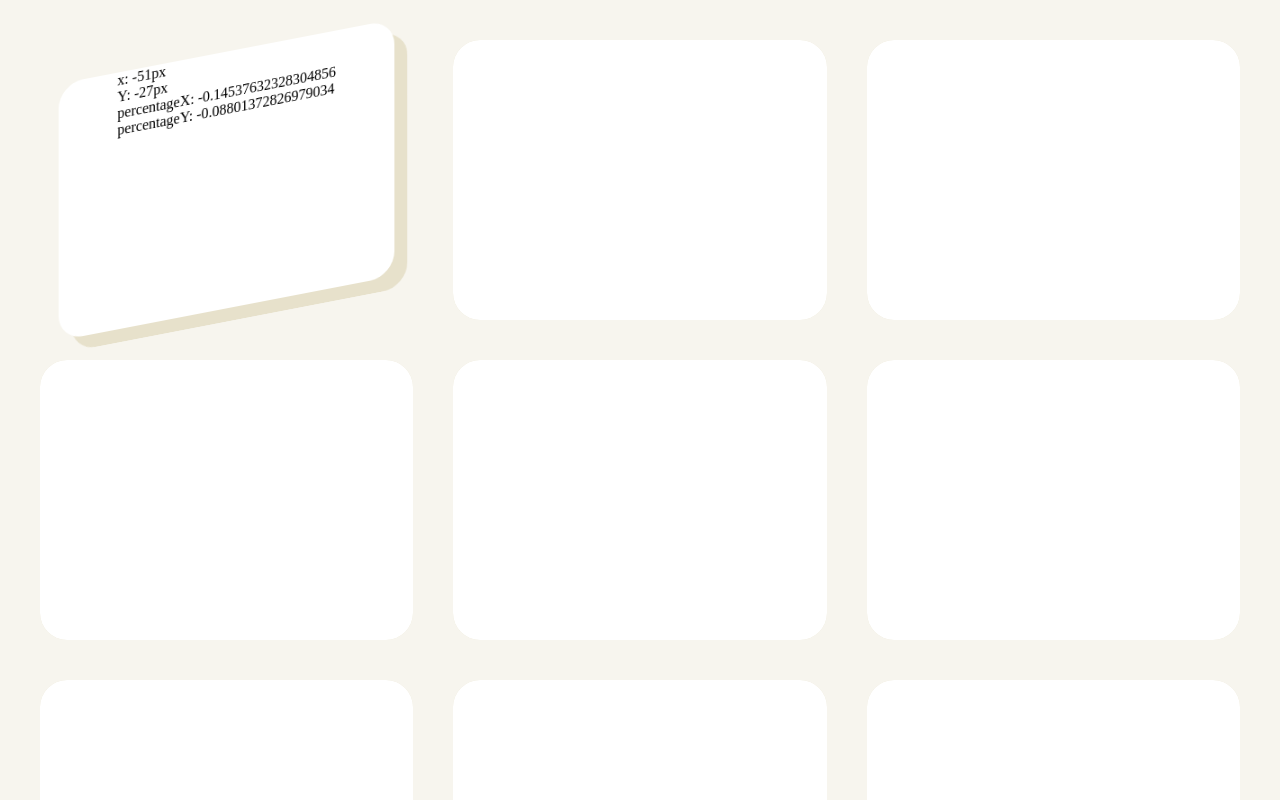
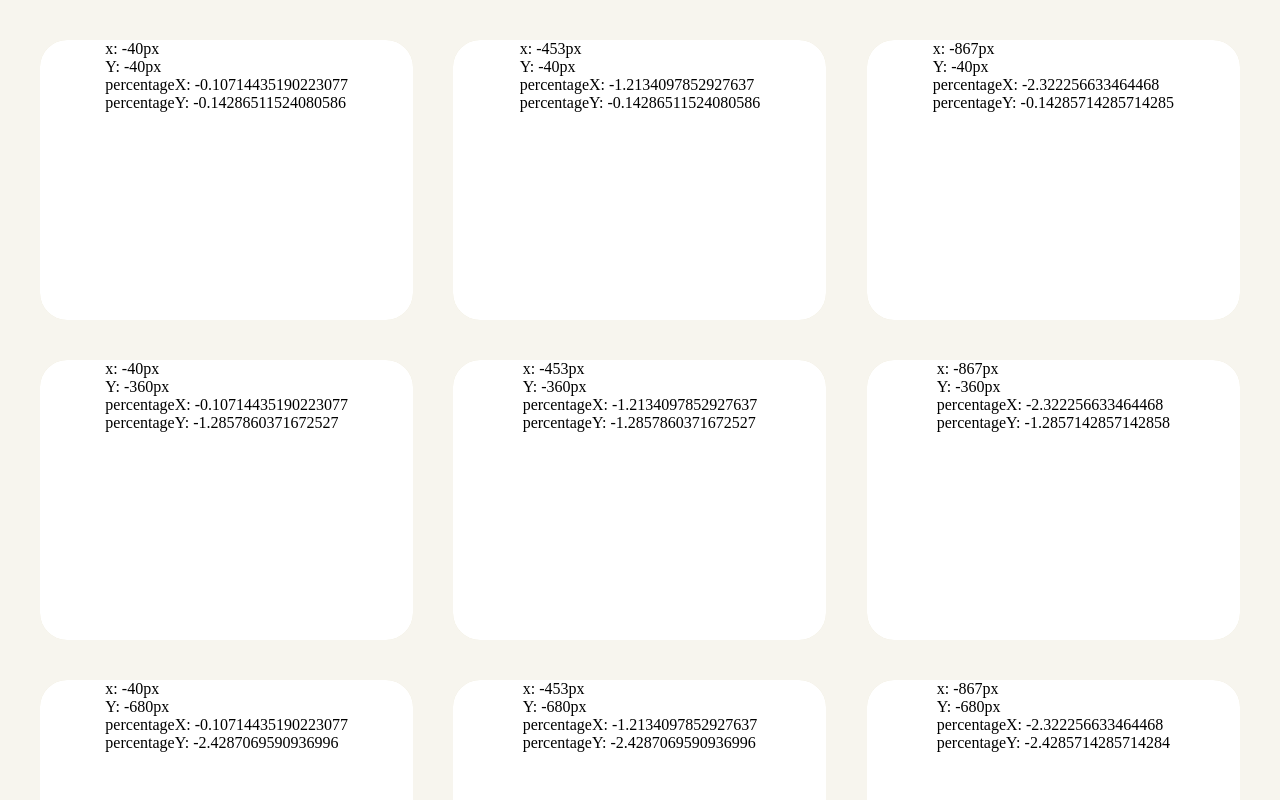
Before and after one commit to wallstead/allstead.dev, a Next.js app: page / in a window 1280 px wide. Shown: the top 800 px of the page. Built offline with nearby package versions, Linux system fonts and the light colour scheme.

Commit message:
Fix bugs after splitting grid item out into a component

```diff
--- /dev/null
+++ b/components/GridItem.jsx
@@ -0,0 +1,81 @@
+import styled from "styled-components";
+import { useSpring, animated } from "react-spring";
+import React, { useState } from "react";
+import useMeasure from "react-use-measure";
+import { clamp } from "../helpers/math";
+
+const GridItemContainer = styled(animated.div)`
+  background-color: white;
+  border-radius: 27px;
+  aspect-ratio: 4 / 3;
+  display: flex;
+  justify-content: center;
+  grid-column: ${(props) => (props.columnStart ? props.columnStart : "auto")} /
+    ${(props) => (props.columnEnd ? props.columnEnd : "auto")};
+  grid-row: ${(props) => (props.rowStart ? props.rowStart : "auto")} /
+    ${(props) => (props.rowEnd ? props.rowEnd : "auto")};
+  transform-style: preserve-3d;
+  position: relative;
+
+  &::before {
+    content: '';
+    background: #e7e1cb;
+    position: absolute;
+    height: 100%;
+    width: 100%;
+    transform: translateZ(-30px);
+    border-radius: 27px;
+  }
+`;
+
+export default function GridItem() {
+  const [xy, setXY] = useState([0, 0]);
+  const [isHovering, setIsHovering] = useState(false);
+
+  const [ref, bounds] = useMeasure({scroll: true});
+
+  let xPercentage = Math.round(xy[0] - bounds.left) / bounds.width;
+  let yPercentage = Math.round(xy[1] - bounds.top) / bounds.height;
+
+  let xPercentageClamped = clamp(xPercentage, 0, 1);
+  let yPercentageClamped = clamp(yPercentage, 0, 1);
+
+  if (!isHovering) {
+    xPercentageClamped = 0.5;
+    yPercentageClamped = 0.5;
+  }
+
+  const { x } = useSpring({
+    from: { x: 0 },
+    x: xPercentageClamped,
+  });
+
+  const { y } = useSpring({
+    from: { y: 0 },
+    y: yPercentageClamped,
+  });
+
+  const xInterpolated = x.to([0, 0.5, 1], [-20, 0, 20]);
+  const yInterpolated = y.to([0, 0.5, 1], [20, 0, -20]);
+
+  return (
+    <GridItemContainer
+      style={{
+        rotateX: yInterpolated,
+        rotateY: xInterpolated,
+      }}
+      ref={ref}
+      onMouseEnter={() => setIsHovering(true)}
+      onMouseMove={({ clientX, clientY }) => setXY([clientX, clientY])}
+      onMouseLeave={() => setIsHovering(false)}
+    >
+      x: {Math.round(xy[0] - bounds.left)}px
+      <br></br>
+      Y: {Math.round(xy[1] - bounds.top)}px
+      <br></br>
+      percentageX: {Math.round(xy[0] - bounds.left) / bounds.width}
+      <br></br>
+      percentageY: {Math.round(xy[1] - bounds.top) / bounds.height}
+    </GridItemContainer>
+  );
+}
--- /dev/null
+++ b/helpers/math.js
@@ -0,0 +1 @@
+export const clamp = (num, min, max) => Math.min(Math.max(num, min), max);
--- a/pages/index.js
+++ b/pages/index.js
@@ -1,8 +1,7 @@
 import Head from "next/head";
-import React, { useState, useEffect } from "react";
+
 import styled from "styled-components";
-import { useSpring, animated } from "react-spring";
-import useMeasure from "react-use-measure";
+import GridItem from "../components/GridItem";
 import breakpoints from "../helpers/breakpoints";
 
 const Grid = styled.main`
@@ -22,53 +21,10 @@ const Grid = styled.main`
   }
 `;
 
-const GridItem = styled(animated.div)`
-  background-color: white;
-  border-radius: 27px;
-  aspect-ratio: 4 / 3;
-  display: flex;
-  justify-content: center;
-  grid-column: ${(props) => (props.columnStart ? props.columnStart : "auto")} /
-    ${(props) => (props.columnEnd ? props.columnEnd : "auto")};
-  grid-row: ${(props) => (props.rowStart ? props.rowStart : "auto")} /
-    ${(props) => (props.rowEnd ? props.rowEnd : "auto")};
-  transform-style: preserve-3d;
-  position: relative;
 
-  &::before {
-    content: '';
-    background: #e7e1cb;
-    position: absolute;
-    height: 100%;
-
-    width: 100%;
-    transform: translateZ(-30px);
-    border-radius: 27px;
-  }
-`;
 
 export default function Home() {
-  const [xy, setXY] = useState([0, 0]);
 
-  const [ref, bounds] = useMeasure();
-
-  const xPercentage = Math.round(xy[0] - bounds.left) / bounds.width
-  const yPercentage = Math.round(xy[1] - bounds.top) / bounds.height
-  console.log(xPercentage)
-
-  const { x } = useSpring({
-    from: { x: 0 },
-    x: xPercentage,
-  });
-
-  const { y } = useSpring({
-    from: { y: 0 },
-    y: yPercentage,
-
-  });
-
-  const xInterpolated = x.to([0, 0.5, 1], [-20, 0, 20]);
-  const yInterpolated = y.to([0, 0.5, 1], [20, 0, -20]);
 
   return (
     <>
@@ -79,23 +35,7 @@ export default function Home() {
       </Head>
 
       <Grid>
-        <GridItem
-          style={{
-            rotateX: yInterpolated,
-            rotateY: xInterpolated
-          }}
-          ref={ref}
-          onMouseMove={({ clientX, clientY }) => setXY([clientX, clientY])}
-          onMouseLeave={() => setXY([])}
-        >
-          x: {Math.round(xy[0] - bounds.left)}px
-          <br></br>
-          Y: {Math.round(xy[1] - bounds.top)}px
-          <br></br>
-          percentageX: {Math.round(xy[0] - bounds.left) / bounds.width}
-          <br></br>
-          percentageY: {Math.round(xy[1] - bounds.top) / bounds.height}
-        </GridItem>
+
 
         <GridItem></GridItem>
 
@@ -127,8 +67,6 @@ export default function Home() {
 
         <GridItem></GridItem>
       </Grid>
-
-      <footer></footer>
     </>
   );
 }
```
